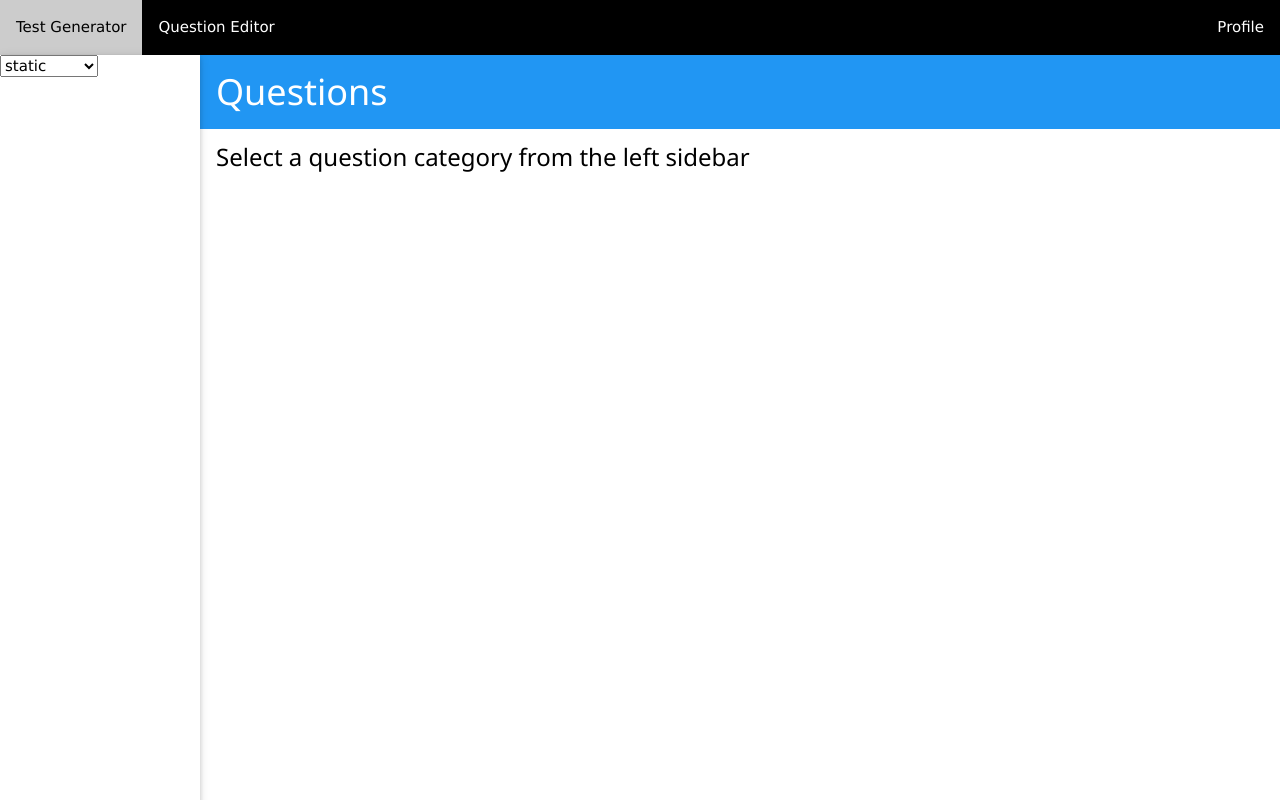
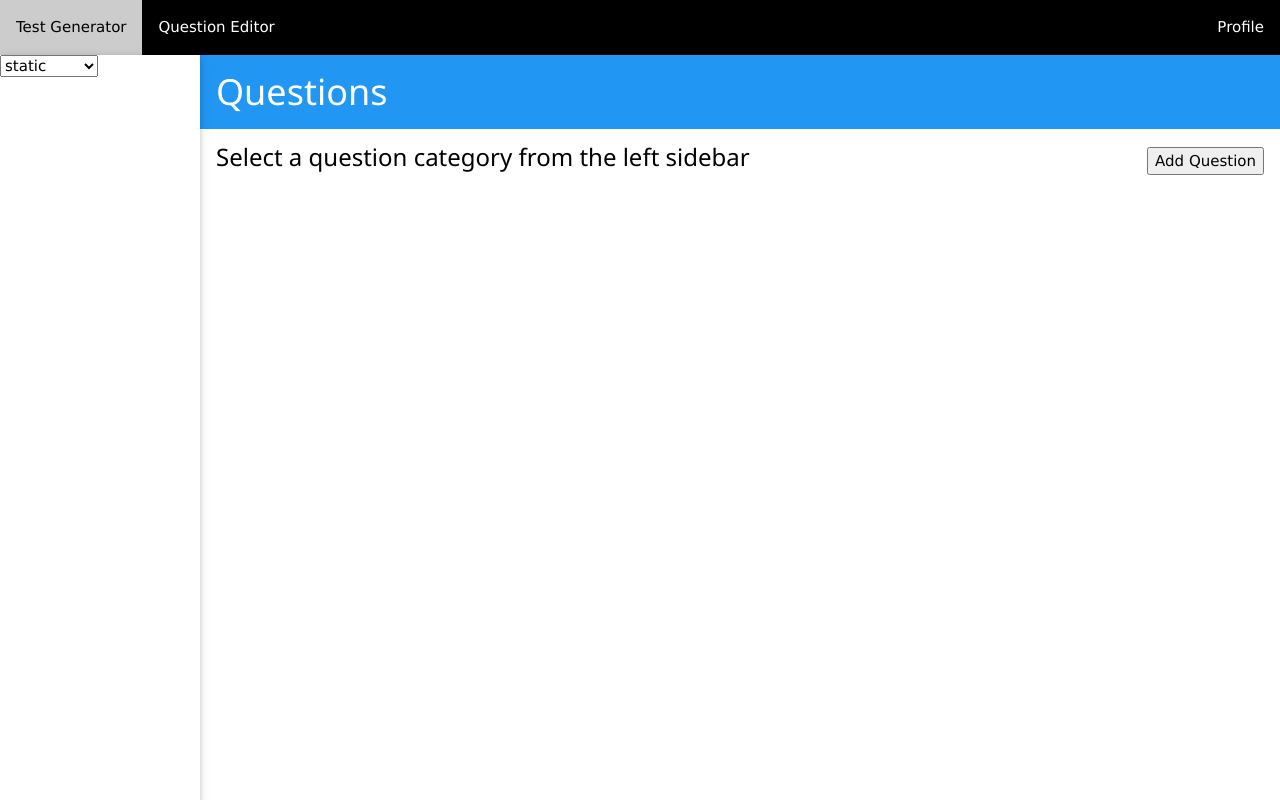
Before and after one commit to jetcom/mkt, a Flask app: page /editor in a window 1280 px wide. Run offline with Flask 2, Linux system fonts and the light colour scheme; parts of the project's set-up code (start-up, migrations or seed data) failed here and were passed over.

Commit message:
Added some layout stuff, made it so questions show up, though they aren't editable.

```diff
--- a/web/index.py
+++ b/web/index.py
@@ -27,8 +27,6 @@ def editor():
 @app.route('/changeCourse', methods=['POST'])
 def changeCourse():
     course = request.form['selectedCourse']
-
-
     files = os.listdir(course+'/questionPool')
     return str(files).strip('[]')
 
@@ -37,10 +35,8 @@ def changeCourse():
 def getQuestions():
     course = request.form['course'].strip()
     fileName = request.form['fileName'].strip()
-
     obj, questions = mkt_reader_writer.load_questions_file(course+'/questionPool/'+fileName)
-    return json.dumps(questions)
-
+    return json.dumps(obj)
 
 if __name__ == '__main__':
     app.run(debug=True)
--- a/web/templates/editor.html
+++ b/web/templates/editor.html
@@ -20,9 +20,13 @@
             <h1>Questions</h1>
             </div>
         </div>
-
         <div class="w3-container">
-            <h3 id=questionLabel>Select a question category from the left sidebar</h3>
+            <div class="w3-cell-row">
+                <div class="w3-cell">
+                    <h3 id=questionLabel >Select a question category from the left sidebar</h3>
+                </div>
+                <div class="w3-cell w3-right-align "><button>Add Question</button></div>
+            </div>
             <div id=questions></div>
         </div>
 
@@ -88,17 +92,64 @@
             }
             });
             var questions = $.parseJSON(data)
+            console.log(questions)
             $("#questions").html("")
-            for (var key in questions) {
-
-                title = key.replace(fileName.trim()+"/", "")
-                output = "<div id=''"+key+"'>"
-                output += title + " ("+questions[key].type+")"
-                output += "</div>"
-                $("#questions").append(output)
+            for (var title in questions) {
+                question = questions[title]
+                $("#questions").append(formatQuestion(null, title, question))
             }
 
 
+        }
+
+        function formatQuestion(parent, title, question) {
+            output = '<button onclick="accordion(\''+parent+title+'\')" class="w3-btn w3-block w3-light-grey w3-left-align">'+title+'</button>'
+            output += "<div id=\'"+parent+title+"\' class='w3-container w3-hide'>"
+
+            if (question.type == null)
+            {
+                for (var subtitle in question) {
+
+                    subquestion = question[subtitle]
+                     if (typeof subquestion === 'object') {
+                        output += formatQuestion(title, subtitle, subquestion)
+                    }
+
+            }
+            } else {
+                output += "Type: " + question.type + "<br/>"
+                if (question.points) {
+                    output += "Points: " + question.points + "<br/>"
+                }
+                output += "Question: " + question.question + "<br/>"
+                if (question.solutionSpace)
+                {
+                    output += "SolutionSpace: " + question.solutionSpace + "<br/>"
+                }
+                switch (question.type.toLowerCase()) {
+                    case 'tf':
+                        output += "Solution: " + question.solution;
+                        break
+                    case 'shortanswer':
+                        if (question.solution) {
+                            output += "Solution: " + question.solution;
+                        }
+                        else {
+                            output += "Solutions: " + question.solutions;
+                        }
+                        break
+                    case 'longanswer':
+                        output += "Solution: " + question.solution;
+                        break
+                    case 'multiplechoice':
+                        output += "Correct Solution: " + question.correctAnswer + "<br />"
+                        output += "Wrong Solutions: " + question.wrongAnswers
+                        break
+                }
+
+            }
+            output += "</div>"
+            return output
         }
 
         function w3_open() {
@@ -108,5 +159,14 @@
         function w3_close() {
             document.getElementById("mySidebar").style.display = "none";
         }
+
+        function accordion(id) {
+            var x = document.getElementById(id);
+            if (x.className.indexOf("w3-show") == -1) {
+                x.className += " w3-show";
+            } else {
+                x.className = x.className.replace(" w3-show", "");
+            }
+            }
         </script>
 {% endblock content %}
```
